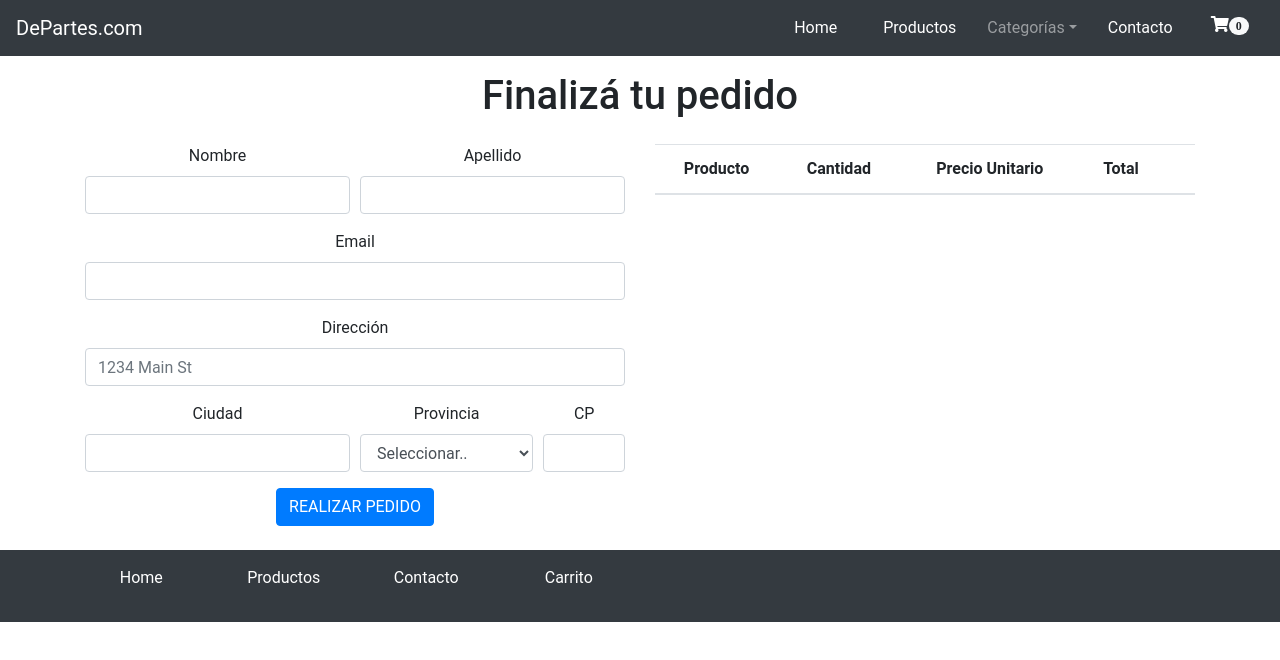
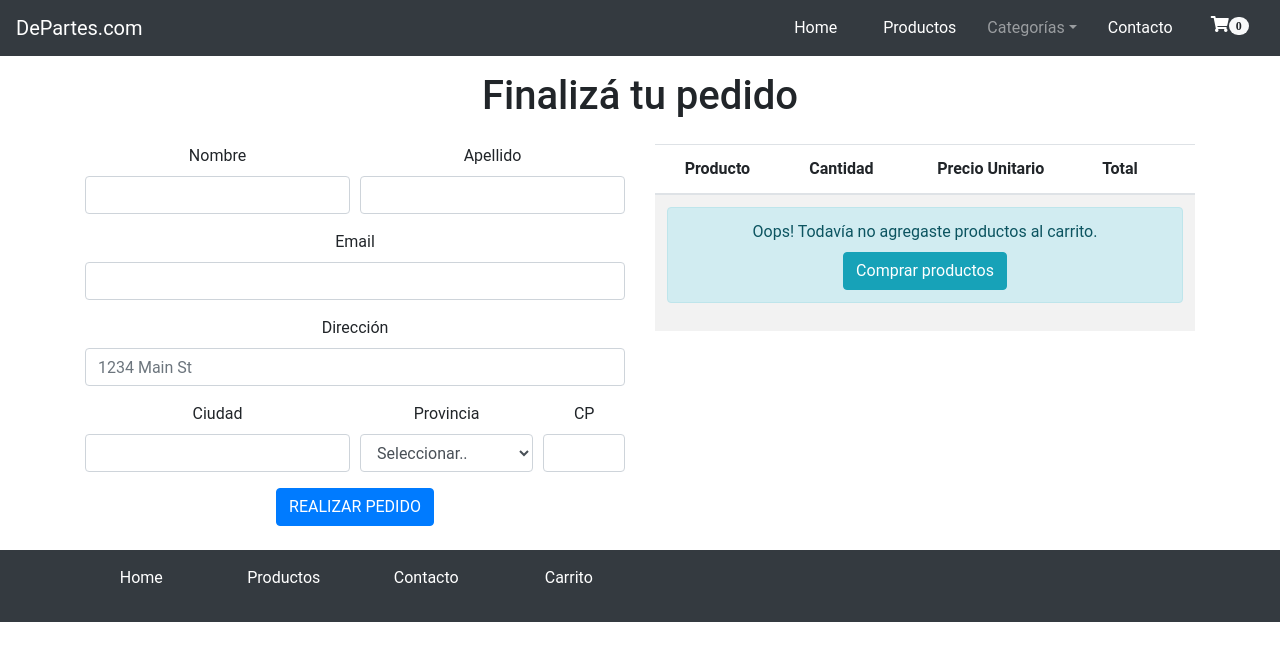
Before and after one commit to rossidanilo/coderhouse-react, a React (Create React App) app: page /cart in a window 1280 px wide. Shown: the top 660 px of the page. Built offline with nearby package versions, Linux system fonts and the light colour scheme.

Commit message:
Desafío: Cart View

```diff
--- a/src/components/CheckoutDetail.js
+++ b/src/components/CheckoutDetail.js
@@ -1,5 +1,6 @@
 import React, {useState, useContext} from 'react';
 import { CartContext, useCartContext } from '../context/cartContext.js';
+import { Link } from "react-router-dom";
 
 const style = {
 	icon: {
@@ -21,7 +22,9 @@ const CheckoutDetail = function(){
 						    </tr>
 						  </thead>
 						  <tbody>
-						  {items.map(item =>
+						  {
+						  	items.length > 0 ?
+						  	items.map(item =>
 						    <tr>
 						      <td><p>{item.name}</p></td>
 						      <td><p>{item.quantity}</p></td>
@@ -31,7 +34,16 @@ const CheckoutDetail = function(){
 						      	<i style={style.icon} onClick={() => removeItem(item.productId)} className="fa fa-trash"></i>
 						      </td>
 						    </tr>
-						  	)}
+						  	) :
+						  	<tr>
+						  		<td colspan="5">
+							  		<div class="alert alert-info" role="alert">
+	  									Oops! Todavía no agregaste productos al carrito.
+	  									<Link className="btn btn-info mt-2" to="/">Comprar productos</Link>
+									</div>
+						  		</td>
+							</tr>
+						  }
 						  </tbody>
 						</table>
 }
```
